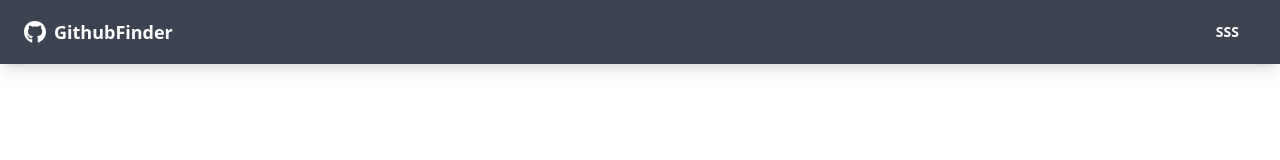
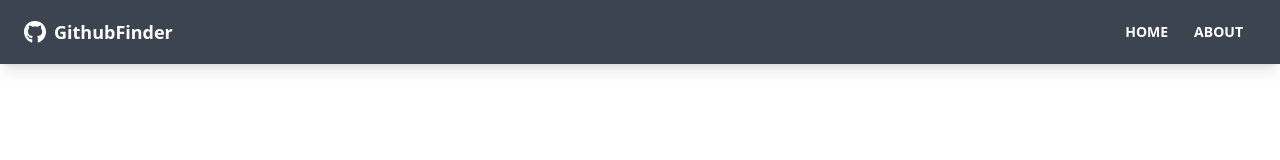
Before and after one commit to and1son/github-finder, a React (Create React App) app: page / in a window 1280 px wide. Shown: the top 160 px of the page. Built offline with nearby package versions, Linux system fonts and the light colour scheme; the HTML template or start-up script is replaced by a standard one.

Commit message:
navbar ipak

```diff
--- a/src/App.js
+++ b/src/App.js
@@ -1,5 +1,6 @@
 import { BrowserRouter as Router, Route } from 'react-router-dom'
 import Navbar from './components/layout/Navbar'
+import Footer from './components/layout/Footer'
 
 function App() {
   return (
@@ -10,6 +11,7 @@ function App() {
           Content
         </main>
       </div>
+      <Footer />
     </Router>
   );
 }
--- /dev/null
+++ b/src/components/layout/Footer.jsx
@@ -0,0 +1,8 @@
+
+function Footer() {
+    const footerYear = new Date().getFullYear
+
+    return <div>{footerYear}</div>;
+}
+
+export default Footer;
--- a/src/components/layout/Navbar.jsx
+++ b/src/components/layout/Navbar.jsx
@@ -10,16 +10,16 @@ function Navbar({ title }) {
                 <div className='flex-none px-2 mx-2'>
                     <FaGithub className='inline pr-2 text-3xl' />
                     <Link to='/' className='text-lg font-bold align-middle'>{title}</Link>
-                </div>
-
+                </div >
 
                 <div className='flex-1 px-2 mx-2'>
                     <div className='flex justify-end'>
-                        <Link to='/' className='btn btn-ghost rounded-btn'>sss</Link>
+                        <Link to='/' className='btn btn-ghost btn-sm rounded-btn'>Home</Link>
+                        <Link to='/about' className='btn btn-ghost btn-sm rounded-btn'>About</Link>
                     </div>
                 </div>
-            </div>
-        </nav>
+            </div >
+        </nav >
     )
 }
 
```
